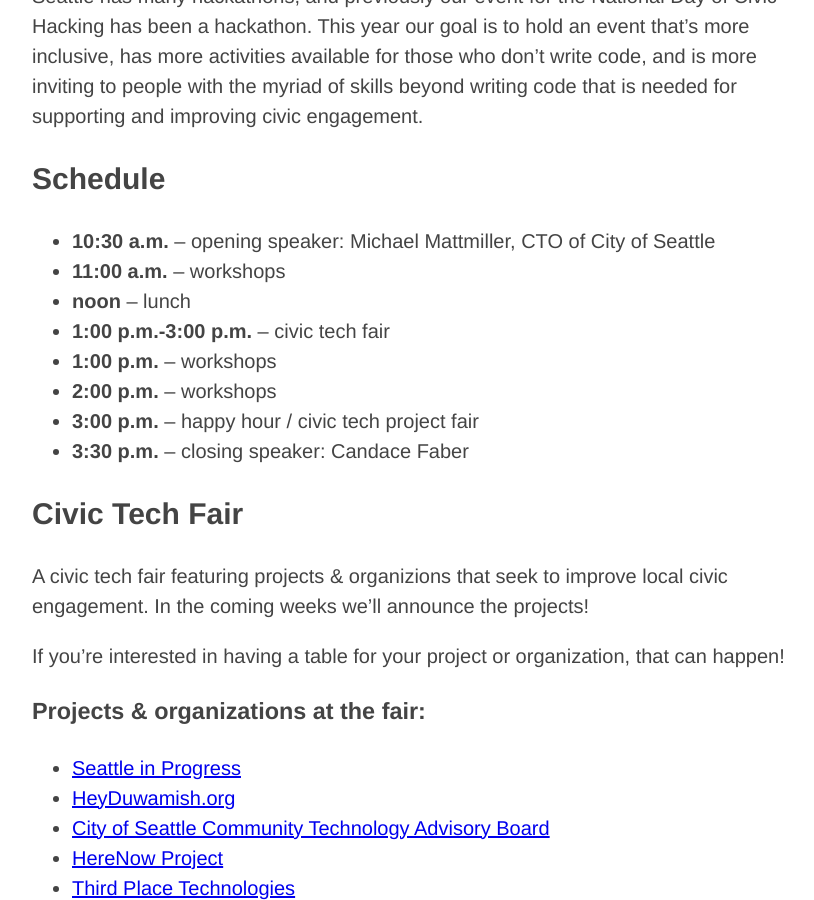
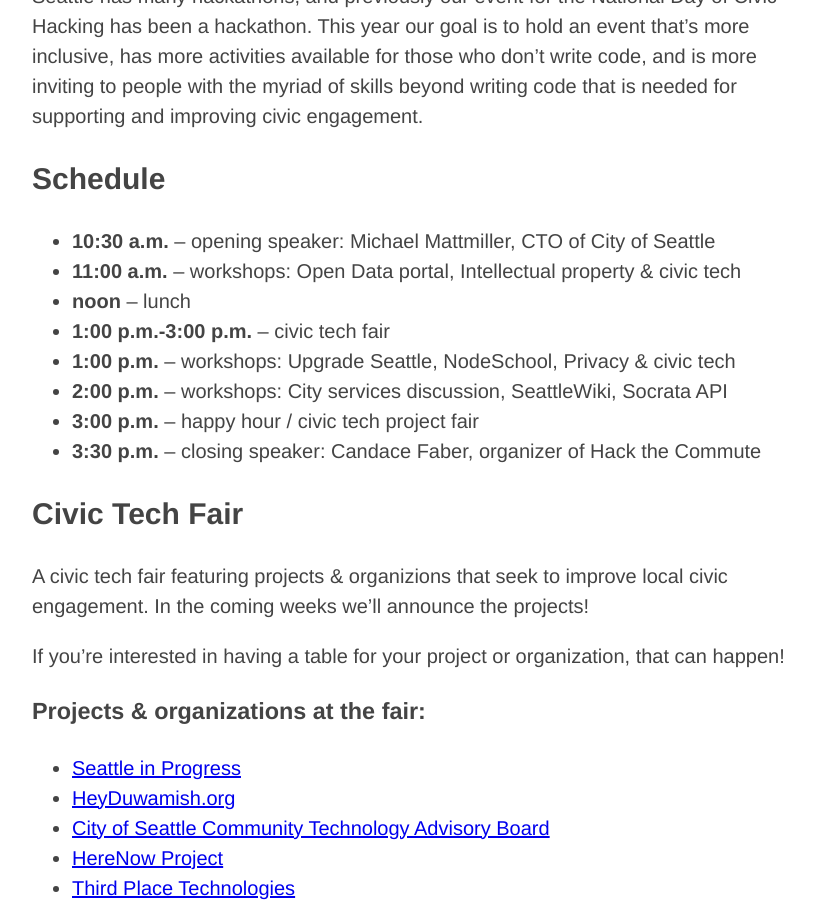
Before and after one commit to openseattle/discotech, a Jekyll site: the page built from index.md, in a window 1280 px wide and 900 px high, scrolled down 1587 px. Shown: the whole window, without its empty margins (218-1032 px from the left). Built offline with Jekyll 4.4.1, drawn with Linux system fonts in a browser that asks for light colours; Markdown is read by kramdown in place of the engine named in the settings.

Commit message:
update schedule

```diff
--- a/index.md
+++ b/index.md
@@ -47,13 +47,13 @@ Seattle has many hackathons, and previously our event for the National Day of Ci
 <h2 id="schedule">Schedule</h2>
 
 - **10:30 a.m.** – opening speaker: Michael Mattmiller, CTO of City of Seattle
-- **11:00 a.m.** – workshops
+- **11:00 a.m.** – workshops: Open Data portal, Intellectual property & civic tech
 - **noon** – lunch
 - **1:00 p.m.-3:00 p.m.** – civic tech fair
-- **1:00 p.m.** – workshops
-- **2:00 p.m.** – workshops
+- **1:00 p.m.** – workshops: Upgrade Seattle, NodeSchool, Privacy & civic tech
+- **2:00 p.m.** – workshops: City services discussion, SeattleWiki, Socrata API
 - **3:00 p.m.** – happy hour / civic tech project fair
-- **3:30 p.m.** – closing speaker: Candace Faber
+- **3:30 p.m.** – closing speaker: Candace Faber, organizer of Hack the Commute
 
 <h2 id="civic-tech-fair">Civic Tech Fair</h2>
 
```
